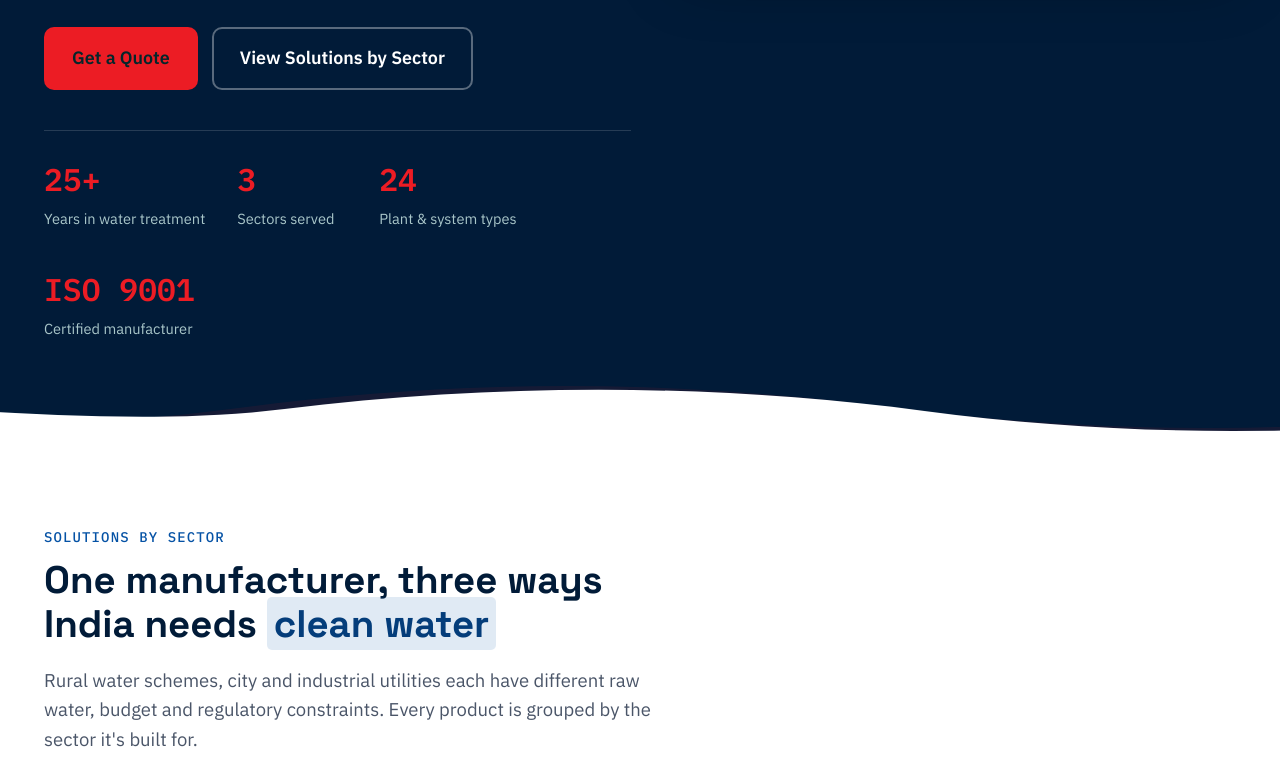
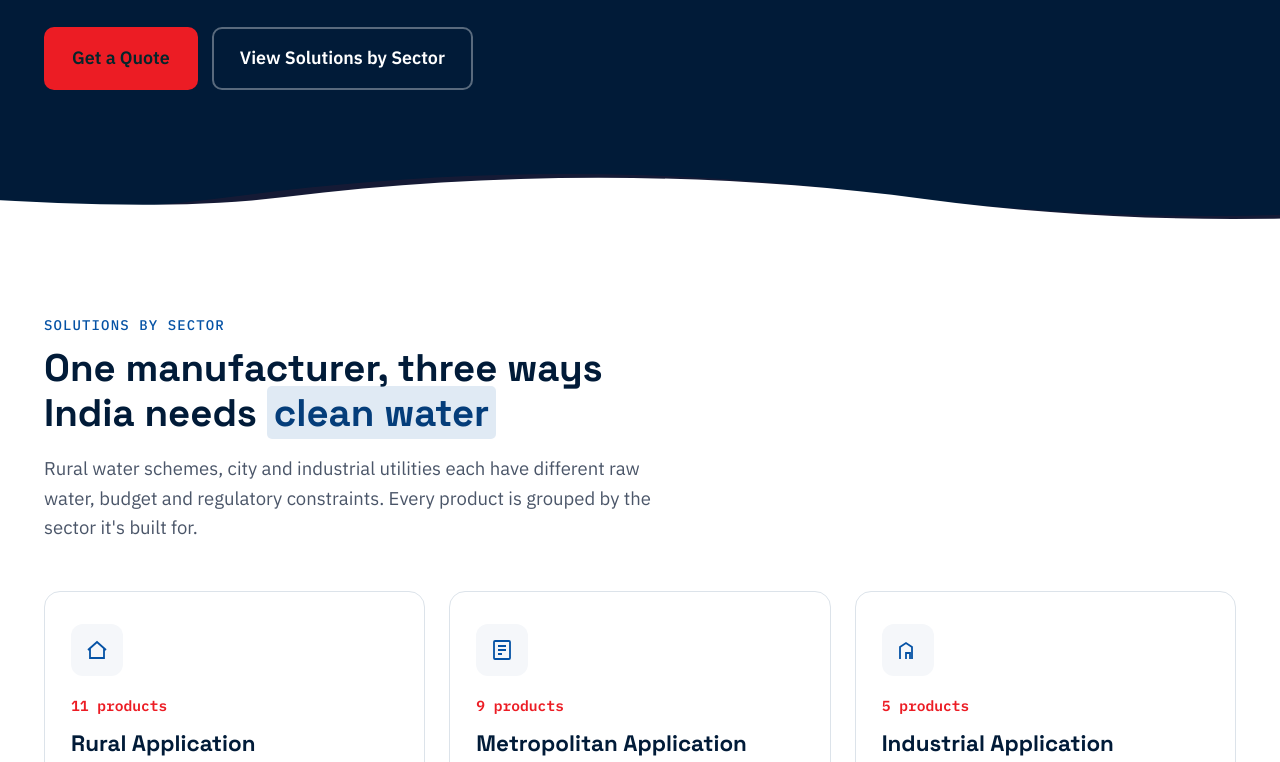
Before and after one commit to vatsal177/unicare-website, a website: page index.html in a window 1280 px wide. Shown: the part 949-1711 px from the top of the page. Drawn offline with Linux system fonts and the light colour scheme.

Commit message:
Update index.html

```diff
--- a/index.html
+++ b/index.html
@@ -122,12 +122,6 @@
           <a href="contact.html" class="btn btn-primary btn-lg">Get a Quote</a>
           <a href="#solutions" class="btn btn-ghost btn-lg" style="border-color:rgba(255,255,255,.35);color:#fff">View Solutions by Sector</a>
         </div>
-        <div class="hero-stats">
-          <div><span class="num">25+</span><span class="label">Years in water treatment</span></div>
-          <div><span class="num">3</span><span class="label">Sectors served</span></div>
-          <div><span class="num">24</span><span class="label">Plant &amp; system types</span></div>
-          <div><span class="num mono">ISO 9001</span><span class="label">Certified manufacturer</span></div>
-        </div>
       </div>
       <div class="hero-video">
         <div class="video-embed">
@@ -208,7 +202,7 @@
         <div><span class="num" style="color:var(--aqua-500)">900+</span><span class="label" style="color:var(--steel-400)">Community plants installed</span></div>
         <div><span class="num" style="color:var(--aqua-500)">75M+</span><span class="label" style="color:var(--steel-400)">Litres purified daily</span></div>
         <div><span class="num" style="color:var(--aqua-500)">11M+</span><span class="label" style="color:var(--steel-400)">People reached</span></div>
-        <div><span class="num" style="color:var(--aqua-500)">ISO 9001</span><span class="label" style="color:var(--steel-400)">Certified manufacturer</span></div>
+        <div><span class="num" style="color:var(--aqua-500)">R&D</span><span class="label" style="color:var(--steel-400)">Pioneers Manufacturers</span></div>
       </div>
       <div style="text-align:center;margin-top:28px">
         <a href="achievements.html" class="btn btn-ghost">See our achievements &rarr;</a>
```
